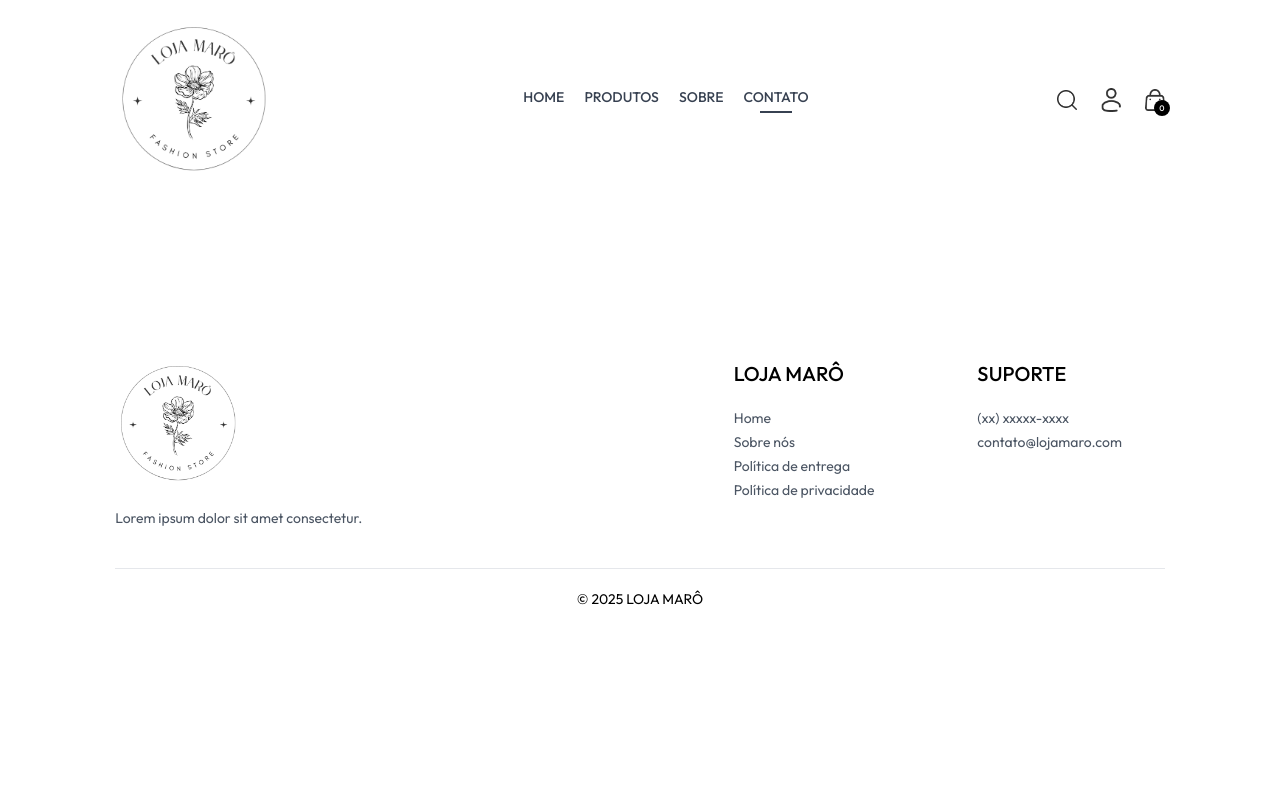
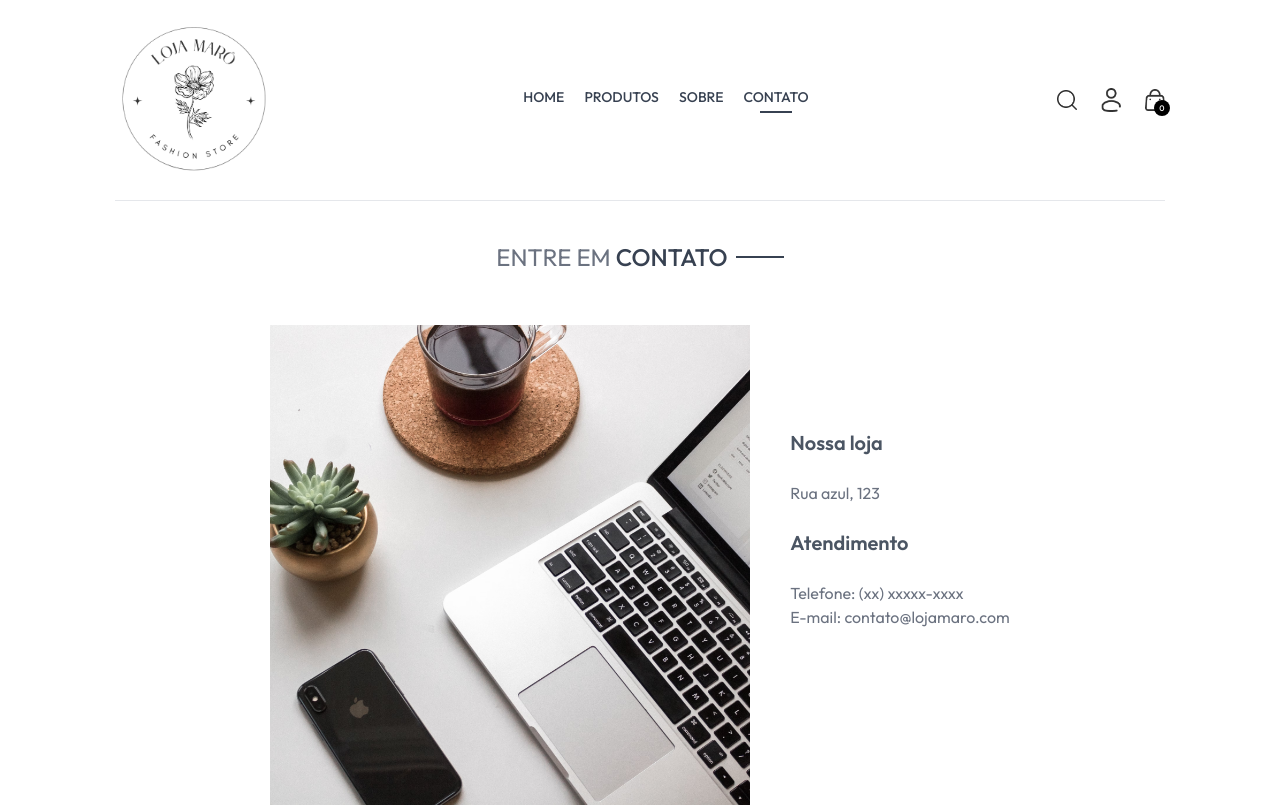
Before and after one commit to amandameneseso/Loja-de-roupas, a React (Vite) app in the folder frontend/: page /contact in a window 1280 px wide. Shown: the top 807 px of the page. Built offline with nearby package versions, Linux system fonts and the light colour scheme.

Commit message:
pagina de contato

```diff
--- a/frontend/src/pages/Contact.jsx
+++ b/frontend/src/pages/Contact.jsx
@@ -1,12 +1,32 @@
 // Contact.jsx
-import React from 'react'
+import React from "react";
+import Title from "../components/Title";
+import { assets } from "../assets/frontend_assets/assets.js";
+import NewsletterBox from "../components/NewsletterBox.jsx";
 
 const Contact = () => {
-    return (
-        <div>
+  return (
+    <div>
+      <div className="text-center text-2xl pt-10 border-t">
+        <Title text1={"ENTRE EM"} text2={"CONTATO"} />
+      </div>
 
+      <div className='my-10 flex flex-col justify-center md:flex-row gap-10 mb-28'>
+        <img className='w-full md:max-w-[480px]' src={assets.contact_img} alt="" />
+        <div className='flex flex-col justify-center items-start gap-6'>
+          <p className='font-semibold text-xl text-gray-600'>Nossa loja</p>
+          <p className='text-gray-500'>Rua azul, 123</p>
+          <p className='font-semibold text-xl text-gray-600'>Atendimento</p>
+          <p className='text-gray-500'>Telefone: (xx) xxxxx-xxxx <br /> E-mail: contato@lojamaro.com</p>
+          <p></p>
+          <p></p>
+          <p></p>
         </div>
-    )
-}
+      </div>
 
-export default Contact
+      <NewsletterBox />
+    </div>
+  );
+};
+
+export default Contact;
```
